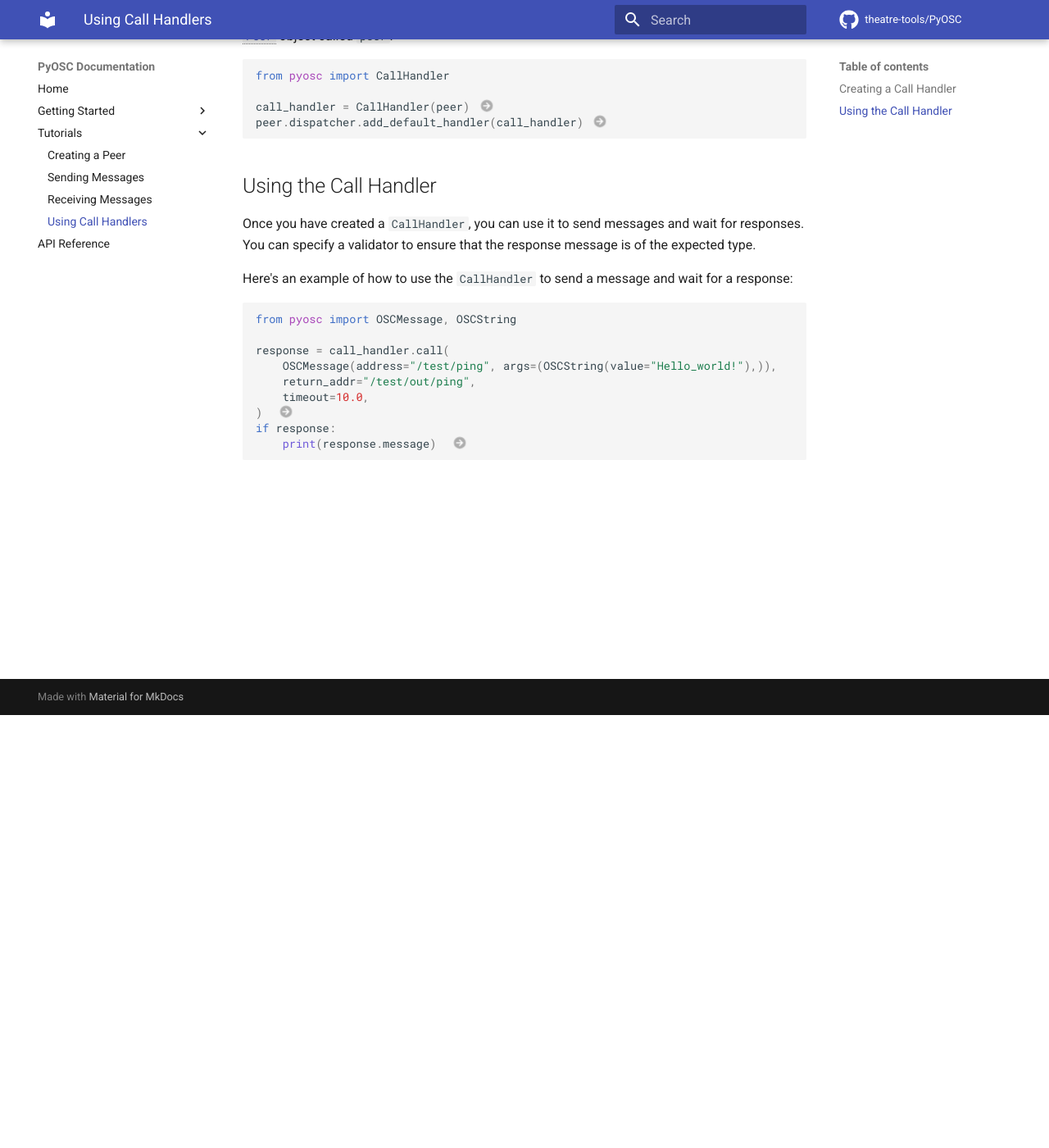
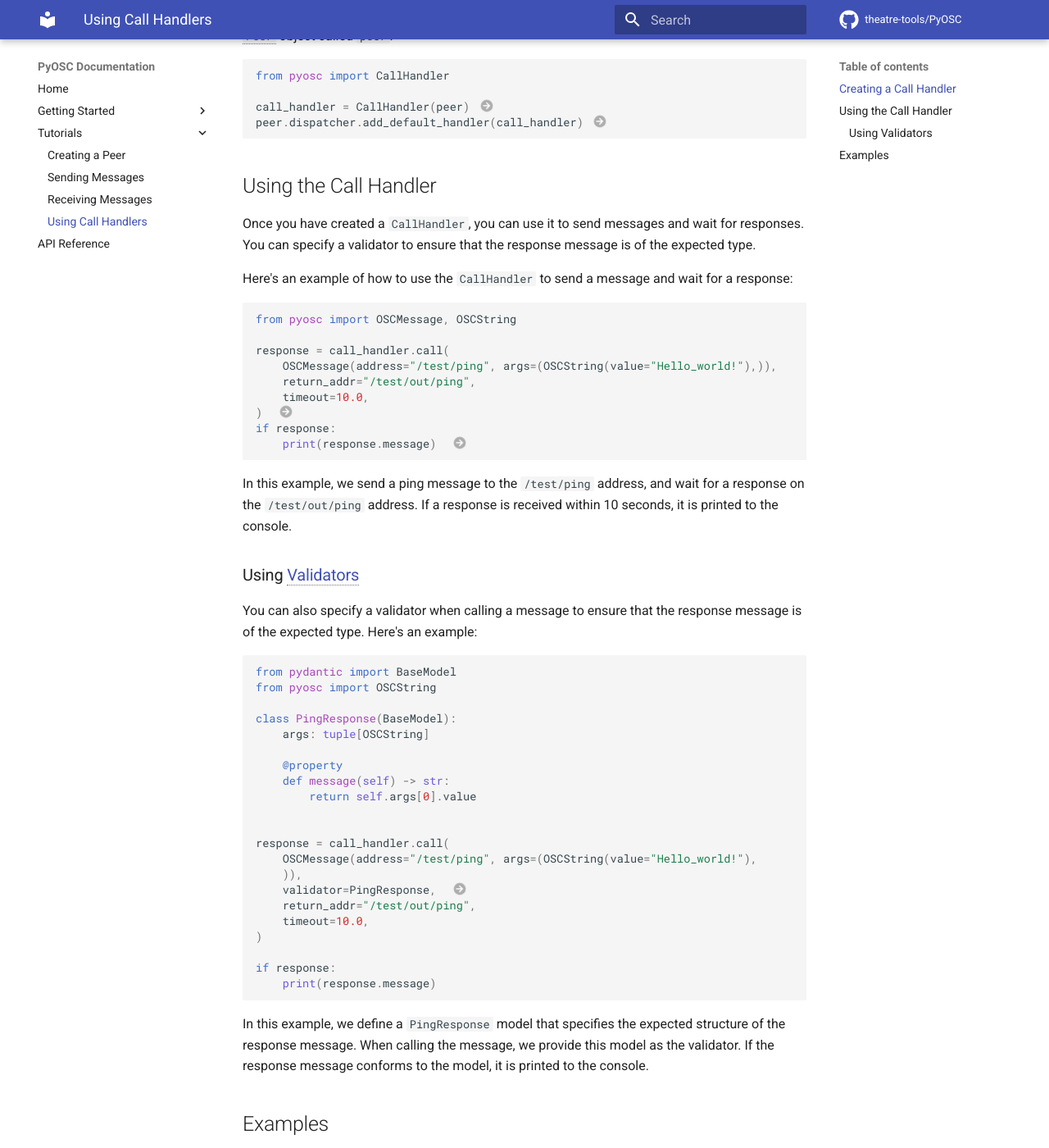
Before and after one commit to Theatre-Tools/PyOSC, an MkDocs documentation site: the page built from docs/tutorials/call_handler.md, in a window 1280 px wide and 1400 px high, scrolled down 528 px. Shown: the whole window at 82% size. Built offline with MkDocs 1.6.1 and Material for MkDocs 9.7.7, drawn with Linux system fonts in a browser that asks for light colours; comment, search, counter and statistics services are not loaded; the version menu is left out; some of the changed text lies outside the part shown.

Commit message:
docs: enhance Call Handler tutorial with validator usage and complete example

````diff
--- a/docs/tutorials/call_handler.md
+++ b/docs/tutorials/call_handler.md
@@ -39,3 +39,83 @@
 
 1. The [`call`](../api_reference.md#callhandler#call){ data-preview } method of the [`call_handler`](../api_reference.md#callhandler){ data-preview } is used to send an [`OSCMessage`](../api_reference.md#oscmessage){ data-preview } to the address `/test/ping`, with a string argument. The `return_addr` parameter specifies the address where the response is expected, and the `timeout` parameter specifies how long to wait for a response.
 2. If a response is received within the timeout period, it is printed to the console.
+
+In this example, we send a ping message to the `/test/ping` address, and wait for a response on the `/test/out/ping` address. If a response is received within 10 seconds, it is printed to the console.
+
+### Using [Validators](./dispatcher.md#validators){ data-preview }
+You can also specify a validator when calling a message to ensure that the response message is of the expected type. Here's an example:
+
+```python
+from pydantic import BaseModel
+from pyosc import OSCString
+
+class PingResponse(BaseModel):
+    args: tuple[OSCString]
+
+    @property
+    def message(self) -> str:
+        return self.args[0].value
+
+
+response = call_handler.call(
+    OSCMessage(address="/test/ping", args=(OSCString(value="Hello_world!"),
+    )),
+    validator=PingResponse,  #(1)!
+    return_addr="/test/out/ping",
+    timeout=10.0,
+)
+
+if response:
+    print(response.message)
+```
+
+1. The `validator` parameter is set to the `PingResponse` pydantic model, which defines the expected structure of the response message. If the response message does not conform to this model, it will be rejected.
+
+In this example, we define a `PingResponse` model that specifies the expected structure of the response message. When calling the message, we provide this model as the validator. If the response message conforms to the model, it is printed to the console.
+
+## Examples
+
+Here is a complete example that demonstrates the use of a `CallHandler` to send a ping message and handle the response:
+
+```python
+from pyosc import Peer, OSCMessage, OSCModes, OSCFraming, OSCString
+from pydantic import BaseModel
+
+peer = Peer(
+    "127.0.0.1",
+    3032,
+    mode=OSCModes.TCP,
+    framing=OSCFraming.OSC11,
+) #(1)!
+
+class PingResponse(BaseModel):
+    args: tuple[OSCString] #(2)!
+
+    @property
+    def message(self) -> str:
+        return self.args[0].value #(3)!
+
+call_handler = CallHandler(peer)
+response = call_handler.call(
+    OSCMessage(address="/test/ping", args=(OSCString(value="Hello_world!"),
+    )),
+    validator=PingResponse,
+    return_addr="/test/out/ping",
+    timeout=10.0,
+) #(4)!
+
+if response:
+    print(response.message) #(5)!
+
+peer.dispatcher.add_default_handler(call_handler) #(6)!
+peer.start_listening() #(7)!
+
+```
+
+1. A `Peer` object is created to manage the network connection.
+2. A `PingResponse` model is defined to specify the expected structure of the response message
+3. A property `message` is defined to extract the string value from the first argument of the response message.
+4. A `CallHandler` is created and used to send a message and wait for a response, with the `PingResponse` model as the validator.
+5. If a response is received, the message is printed to the console.
+6. The `call_handler` is registered as the default handler for the `peer`'s dispatcher.
+7. The `peer` starts listening for incoming messages.
````
